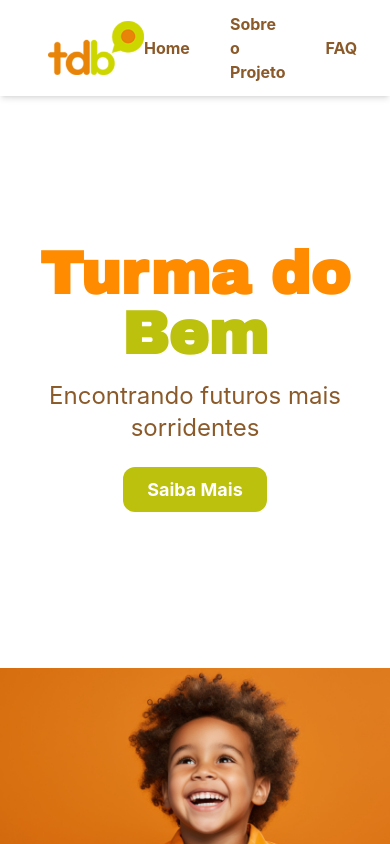
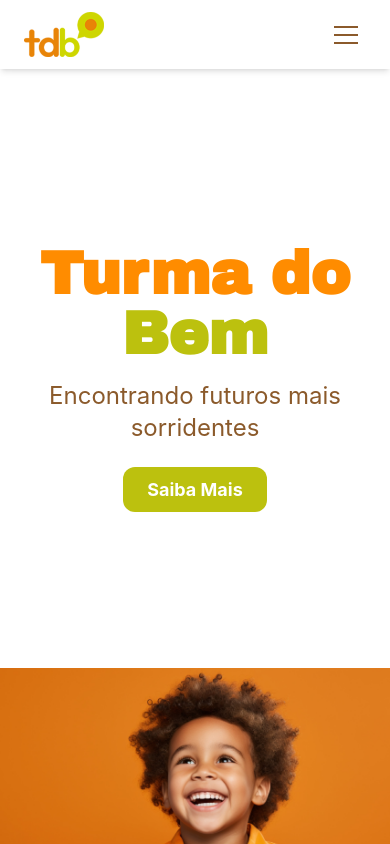
Before and after one commit to GustavoMiguelk/Challenge-TDB-Front-End, a React (Vite) app: page / in a window 390 px wide. Shown: the top 844 px of the page. Built offline with nearby package versions, Linux system fonts and the light colour scheme.

Commit message:
feat: fazendo o menu hamburguer responsivo no Cabecalho.

```diff
--- a/src/components/Cabecalho/Cabecalho.tsx
+++ b/src/components/Cabecalho/Cabecalho.tsx
@@ -1,29 +1,64 @@
+import { useState } from 'react'
 import { Link } from 'react-router-dom'
 
 export default function Cabecalho() {
+  const [menuAberto, setMenuAberto] = useState(false)
+
   return (
     <header>
-      <nav className="fixed top-0 left-0 w-full flex justify-between items-center px-12 py-3 bg-white shadow-md z-50">
-        <img src="/img-01-logo-turma-do-bem.png" alt="Logo Turma do Bem" className="w-24" />
-        <ul className="flex items-center gap-10 list-none">
+      <nav className="fixed top-0 left-0 w-full flex justify-between items-center px-6 md:px-12 py-3 bg-white shadow-md z-50">
+        <img src="/img-01-logo-turma-do-bem.png" alt="Logo Turma do Bem" className="w-20 md:w-24" />
+
+        {/* Menu desktop */}
+        <ul className="hidden md:flex items-center gap-4 list-none">
           <li><Link to="/" className="font-bold text-brown hover:text-primary hover:underline no-underline">Home</Link></li>
           <li><Link to="/sobre" className="font-bold text-brown hover:text-primary hover:underline no-underline">Sobre o Projeto</Link></li>
           <li><Link to="/faq" className="font-bold text-brown hover:text-primary hover:underline no-underline">FAQ</Link></li>
           <li><Link to="/contato" className="font-bold text-brown hover:text-primary hover:underline no-underline">Contato</Link></li>
           <li><Link to="/integrantes" className="font-bold text-brown hover:text-primary hover:underline no-underline">Quem somos?</Link></li>
           <li><Link to="/solucao" className="font-bold text-brown hover:text-primary hover:underline no-underline">Solução</Link></li>
-
           <li>
             <a
               href="https://paybox.doare.org/paybox?payboxId=83fed202-df0f-4665-9c74-688a834028d4"
               target="_blank"
-              className="bg-secondary hover:bg-[#9cb400] text-white font-bold py-3 px-5 rounded-3xl no-underline"
+              className="bg-secondary hover:bg-[#9cb400] text-white font-bold py-2 px-3 rounded-3xl no-underline text-sm whitespace-nowrap"
             >
               🤍 Apoie a TDB!
             </a>
           </li>
         </ul>
+
+        <button
+          className="md:hidden flex flex-col gap-1.5 p-2"
+          onClick={() => setMenuAberto(!menuAberto)}
+        >
+          <span className={`block w-6 h-0.5 bg-brown transition-transform duration-300 ${menuAberto ? 'rotate-45 translate-y-2' : ''}`} />
+          <span className={`block w-6 h-0.5 bg-brown transition-opacity duration-300 ${menuAberto ? 'opacity-0' : ''}`} />
+          <span className={`block w-6 h-0.5 bg-brown transition-transform duration-300 ${menuAberto ? '-rotate-45 -translate-y-2' : ''}`} />
+        </button>
       </nav>
+
+      {menuAberto && (
+        <div className="md:hidden fixed top-14 left-0 w-full bg-white shadow-md z-40 px-6 py-4">
+          <ul className="flex flex-col gap-4 list-none">
+            <li><Link to="/" onClick={() => setMenuAberto(false)} className="font-bold text-brown hover:text-primary">Home</Link></li>
+            <li><Link to="/sobre" onClick={() => setMenuAberto(false)} className="font-bold text-brown hover:text-primary">Sobre o Projeto</Link></li>
+            <li><Link to="/faq" onClick={() => setMenuAberto(false)} className="font-bold text-brown hover:text-primary">FAQ</Link></li>
+            <li><Link to="/contato" onClick={() => setMenuAberto(false)} className="font-bold text-brown hover:text-primary">Contato</Link></li>
+            <li><Link to="/integrantes" onClick={() => setMenuAberto(false)} className="font-bold text-brown hover:text-primary">Quem somos?</Link></li>
+            <li><Link to="/solucao" onClick={() => setMenuAberto(false)} className="font-bold text-brown hover:text-primary">Solução</Link></li>
+            <li>
+              <a
+                href="https://paybox.doare.org/paybox?payboxId=83fed202-df0f-4665-9c74-688a834028d4"
+                target="_blank"
+                className="bg-secondary hover:bg-[#9cb400] text-white font-bold py-2 px-4 rounded-3xl no-underline"
+              >
+                🤍 Apoie a TDB!
+              </a>
+            </li>
+          </ul>
+        </div>
+      )}
     </header>
   )
 }
```
